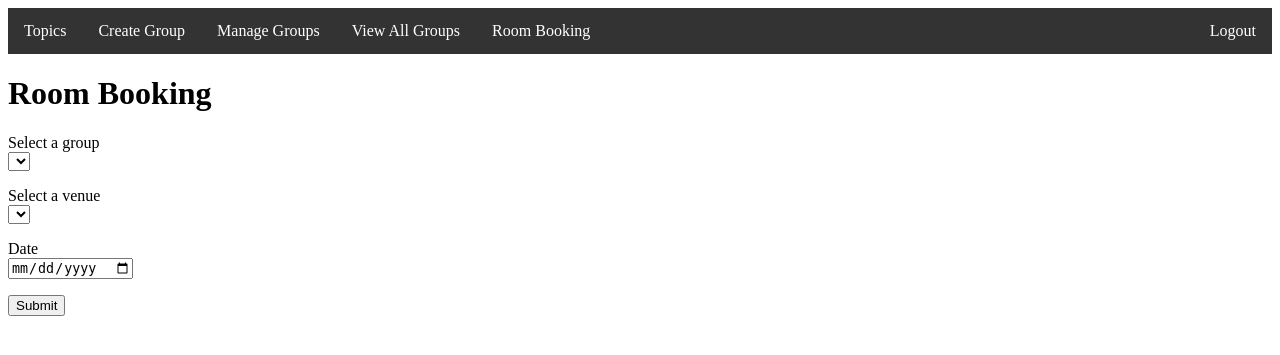
After one commit to JamesOHara121/week8_labs, a Flask app: page /booking in a window 1280 px wide. The commit adds this page. Shown: the top 355 px of the page. Run offline with Flask 3, Linux system fonts and the light colour scheme; the visitor is signed in with stand-in values (Sample User, id 1); lists and menus that the app fills with data are empty.

Commit message:
Added /groups and /booking route and emails. /booking is unfinished

```diff
--- a/app/__init__.py
+++ b/app/__init__.py
@@ -2,13 +2,15 @@ from flask import Flask
 from config import Config
 from flask_sqlalchemy import SQLAlchemy
 from flask_login import LoginManager
+from flask_mail import Mail
 
 app = Flask(__name__)
 login = LoginManager(app)
 login.login_view = 'login'
 app.config.from_object(Config)
+mail = Mail(app)
 
 # For sql-alchemy database
 db = SQLAlchemy(app)
 
-from app import routes
+from app import routes, models
--- a/app/forms.py
+++ b/app/forms.py
@@ -1,5 +1,5 @@
 from flask_wtf import FlaskForm
-from wtforms import StringField, SubmitField, PasswordField, BooleanField, EmailField, SelectField
+from wtforms import StringField, SubmitField, PasswordField, BooleanField, EmailField, SelectField, DateField
 from wtforms.validators import ValidationError, DataRequired, EqualTo
 from app.models import Student
 from app import db
@@ -22,6 +22,13 @@ class ManageGroupForm(FlaskForm):
     add_student = StringField("Add a student to the group")
     remove_student = SelectField("Remove a student from the group", choices=[("None", "--Select--")])
     submit = SubmitField("Save changes")
+
+
+class BookingForm(FlaskForm):
+    group = SelectField("Select a group", choices=[])
+    venue = SelectField("Select a venue", choices=[])
+    date = DateField("Date", format='%Y-%m-%d')
+    submit = SubmitField("Submit")
 
 
 class LoginForm(FlaskForm):
--- a/app/models.py
+++ b/app/models.py
@@ -3,6 +3,7 @@ import sqlalchemy.orm as so
 import sqlalchemy as sa
 from flask_login import UserMixin
 from app import db, login
+from datetime import datetime
 
 # ADD ALL REQUIRED RELATIONSHIPS
 # YOU MAY ADD ANY FIELDS YOU NEED
@@ -15,10 +16,12 @@ class Student(db.Model, UserMixin):
     id: so.Mapped[int] = so.mapped_column(db.Integer, primary_key=True)
     username: so.Mapped[str] = so.mapped_column(db.String, index= True, unique=True)
     email: so.Mapped[str] = so.mapped_column(db.String, index=True, unique=True)
-    student_id: so.Mapped[str] = so.mapped_column(db.String, index=True, unique=True)
     password_hash: so.Mapped[str] = so.mapped_column(db.String, unique=True)
 
-    groups: so.Mapped[list["StudentGroup"]] = so.relationship(back_populates="student")
+    groups: so.Mapped[list["StudentGroup"]] = so.relationship(back_populates="student",
+                                                              cascade="all, delete-orphan")
+    groups_leading: so.Mapped[list["Group"]] = so.relationship(back_populates="group_leader",
+                                                               cascade="all, delete-orphan")
 
     def set_password(self, password):
         self.password_hash = generate_password_hash(password)
@@ -46,10 +49,14 @@ class Group(db.Model):
     id: so.Mapped[int] = so.mapped_column(db.Integer, primary_key=True)
     name: so.Mapped[str] = so.mapped_column(db.String, unique=True)
 
-    group_leader_id: so.Mapped[int] = so.mapped_column(sa.ForeignKey("student.id"), nullable=False)
+    group_leader_id: so.Mapped[int] = so.mapped_column(sa.ForeignKey("student.id", ondelete="CASCADE"), nullable=False)
     topic_id: so.Mapped[int] = so.mapped_column(sa.ForeignKey("topic.id"), nullable=False)
 
-    students: so.Mapped[list["StudentGroup"]] = so.relationship(back_populates="group")
+    students: so.Mapped[list["StudentGroup"]] = so.relationship(back_populates="group",
+                                                                cascade="all, delete-orphan")
+    group_leader: so.Mapped[Student] = so.relationship(back_populates="groups_leading")
+    booking: so.Mapped[list["Booking"]] = so.relationship(back_populates="group",
+                                                  cascade="all, delete-orphan")
 
     def __repr__(self):
         return f"{self.id}. {self.name} ({self.group_leader_id}, {self.topic_id}) {[student for student in self.students]}"
@@ -59,8 +66,8 @@ class StudentGroup(db.Model):
     __tablename__ = 'student_group'
 
     id: so.Mapped[int] = so.mapped_column(db.Integer, primary_key=True)
-    student_id: so.Mapped[int] = so.mapped_column(sa.ForeignKey("student.id"), nullable=False)
-    group_id: so.Mapped[int] = so.mapped_column(sa.ForeignKey("group.id"), nullable=False)
+    student_id: so.Mapped[int] = so.mapped_column(sa.ForeignKey("student.id", ondelete="CASCADE"), nullable=False)
+    group_id: so.Mapped[int] = so.mapped_column(sa.ForeignKey("group.id", ondelete="CASCADE"), nullable=False)
 
     student: so.Mapped[Student] = so.relationship(back_populates="groups")
     group: so.Mapped[Group] = so.relationship(back_populates="students")
@@ -74,12 +81,23 @@ class Venue(db.Model):
 
     id: so.Mapped[int] = so.mapped_column(db.Integer, primary_key=True)
     name: so.Mapped[str] = so.mapped_column(db.String, unique=True)
+    is_booked: so.Mapped[bool] = so.mapped_column(db.Boolean, default=False)
+
+    booking: so.Mapped[list["Booking"]] =  so.relationship(back_populates="venue",
+                                                           cascade="all, delete-orphan")
 
 
 class Booking(db.Model):
     __tablename__ = 'booking'
 
     id: so.Mapped[int] = so.mapped_column(db.Integer, primary_key=True)
+    booking_date: so.Mapped[datetime] = so.mapped_column(db.Date, nullable=False)
+
+    group_id: so.Mapped[int] = so.mapped_column(sa.ForeignKey("group.id", ondelete="CASCADE"), nullable=False)
+    venue_id: so.Mapped[int] = so.mapped_column(sa.ForeignKey("venue.id", ondelete="CASCADE"), nullable=False)
+
+    group: so.Mapped[Group] = so.relationship(back_populates="booking")
+    venue: so.Mapped[Venue] = so.relationship(back_populates="booking")
 
 
 @login.user_loader
--- a/app/routes.py
+++ b/app/routes.py
@@ -1,8 +1,10 @@
 from sqlalchemy.exc import IntegrityError
-from app import app, db
+from sqlalchemy import select
+from app import app, db, mail
 from flask import redirect, url_for, flash, render_template, request
 from app.forms import *
 from app.models import *
+from app.emails import send_email
 from flask_login import current_user, login_user, logout_user, login_required
 from urllib.parse import urlsplit
 
@@ -95,7 +97,7 @@ def manage_group(group_id):
     group = Group.query.get(group_id)
     if group.group_leader_id != current_user.id:
         flash("You do not have access to this page!")
-        return redirect(url_for("manage_groups"))
+        return redirect(url_for("groups"))
 
     # FORM SETUP
     form = ManageGroupForm(group_name=group.name)
@@ -123,7 +125,7 @@ def manage_group(group_id):
         elif not student_to_add:
             flash("Username not recognised!")
             return redirect(url_for("manage_group", group_id=group.id))
-        # case 3: group leader tries to add themself
+        # case 3: group leader tries to add themselves
         elif current_user.id == student_to_add.id:
             flash("You cannot add yourself to this group!")
             return redirect(url_for("manage_group", group_id=group.id))
@@ -141,6 +143,17 @@ def manage_group(group_id):
                 group_id=group.id
             )
             db.session.add(student_group)
+            send_email(
+                subject="You have been added to a group!",
+                sender=app.config['ADMINS'][0],
+                recipients=[student_to_add.email],
+                text_body=render_template('email/add_student.txt',
+                                          student=student_to_add,
+                                          group=group),
+                html_body=render_template('email/add_student.html',
+                                          student=student_to_add,
+                                          group=group)
+            )
 
         # REMOVE A STUDENT FROM THE GROUP
         remove_student_id = form.remove_student.data
@@ -150,12 +163,64 @@ def manage_group(group_id):
                 StudentGroup.group_id == group_id
             ).first()
             db.session.delete(student_to_remove)
+            student_to_email = Student.query.get(remove_student_id)
+            send_email(
+                subject="You have been removed from a group",
+                sender=app.config['ADMINS'][0],
+                recipients=[student_to_email.email],
+                text_body=render_template('email/remove_student.txt',
+                                          student=student_to_email,
+                                          group=group),
+                html_body=render_template('email/remove_student.html',
+                                          student=student_to_email,
+                                          group=group)
+            )
 
         db.session.commit()
         flash("Group successfully updated!")
         return redirect(url_for("manage_group", group_id=group.id))
 
     return render_template("manage_group.html", form=form, group_id=group.id)
+
+
+@app.route("/groups", methods=["GET", "POST"])
+@login_required
+def groups():
+
+    # find group names
+    group_names = [group.name for group in Group.query.all()]
+
+    # find group leader usernames
+    stmt = (
+        select(
+            Student.username
+        )
+        .join(Group, Group.group_leader_id == Student.id)
+    )
+    group_leaders = [student.username for student in db.session.execute(stmt).all()]
+
+    # find topics
+    stmt2 = (
+        select(
+            Topic.name
+        )
+        .join(Group, Group.topic_id == Topic.id)
+    )
+    topics = [topic.name for topic in db.session.execute(stmt2).all()]
+
+    all_groups = {
+        "group_names": group_names,
+        "group_leaders": group_leaders,
+        "topics": topics
+    }
+    return render_template("groups.html", all_groups=all_groups)
+
+
+@app.route("/booking", methods=["GET", "POST"])
+@login_required
+def booking():
+    form = BookingForm()
+    return render_template("booking.html", form=form)
 
 
 @app.route('/login', methods=['GET', 'POST'])
--- a/app/templates/base.html
+++ b/app/templates/base.html
@@ -10,6 +10,8 @@
         <li><a href="{{ url_for('topic') }}">Topics</a></li>
         <li><a href="{{ url_for('add_group') }}">Create Group</a></li>
         <li><a href="{{ url_for('manage_groups') }}">Manage Groups</a></li>
+        <li><a href="{{ url_for('groups') }}">View All Groups</a></li>
+        <li><a href="{{ url_for('booking') }}">Room Booking</a></li>
         <li style="float:right"><a href="{{ url_for('logout') }}">Logout</a></li>
     </ul>
 </nav>
--- /dev/null
+++ b/app/templates/booking.html
@@ -0,0 +1,21 @@
+{% extends "base.html" %}
+
+{% block content %}
+<h1>Room Booking</h1>
+<form action="" method="post" novalidate>
+        {{ form.hidden_tag() }}
+        <p>
+            {{ form.group.label }}<br>
+            {{ form.group }}
+        </p>
+        <p>
+            {{ form.venue.label }}<br>
+            {{ form.venue }}
+        </p>
+        <p>
+            {{ form.date.label }}<br>
+            {{ form.date }}
+        </p>
+        <p>{{ form.submit() }}</p>
+    </form>
+{% endblock %}
--- /dev/null
+++ b/app/templates/email/add_student.html
@@ -0,0 +1,6 @@
+<p>Dear {{ student.username }},</p>
+
+<p>You have been added to: {{ group.name }}!</p>
+
+<p>Kind regards,</p>
+<p>The StudyBuddy Team</p>
--- /dev/null
+++ b/app/templates/email/add_student.txt
@@ -0,0 +1,6 @@
+Dear {{ student.username }},
+
+You have been added to: {{ group.name }}!
+
+Kind regards,
+The StudyBuddy Team
--- /dev/null
+++ b/app/templates/email/remove_student.html
@@ -0,0 +1,6 @@
+<p>Dear {{ student.username }},</p>
+
+<p>You have been removed from: {{ group.name }}</p>
+
+<p>Kind regards,</p>
+<p>The StudyBuddy Team</p>
--- /dev/null
+++ b/app/templates/email/remove_student.txt
@@ -0,0 +1,6 @@
+Dear {{ student.username }},
+
+You have been removed from: {{ group.name }}!
+
+Kind regards,
+The StudyBuddy Team
--- /dev/null
+++ b/requirements.txt
@@ -0,0 +1,5 @@
+SQLAlchemy~=2.0.48
+WTForms~=3.2.1
+Werkzeug~=3.1.6
+Flask-Login~=0.6.3
+Flask~=3.1.3
```
Also changed, not shown: app/emails.py (added, +8 -0 lines), app/templates/groups.html (added, +19 -0 lines), config.py (+10 -0 lines), setup.py (+15 -7 lines), app.db.
